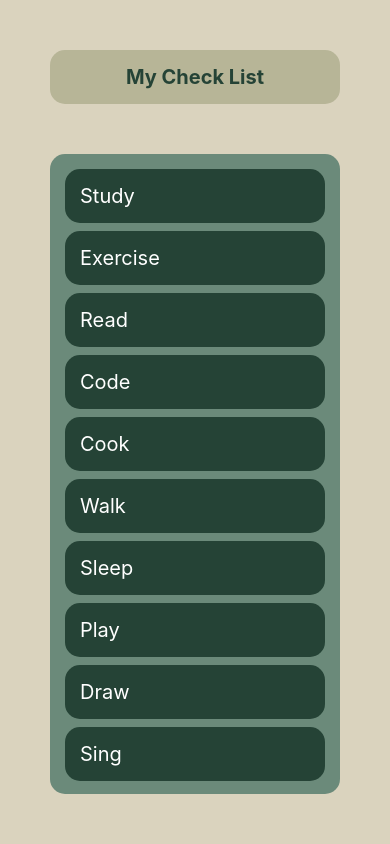
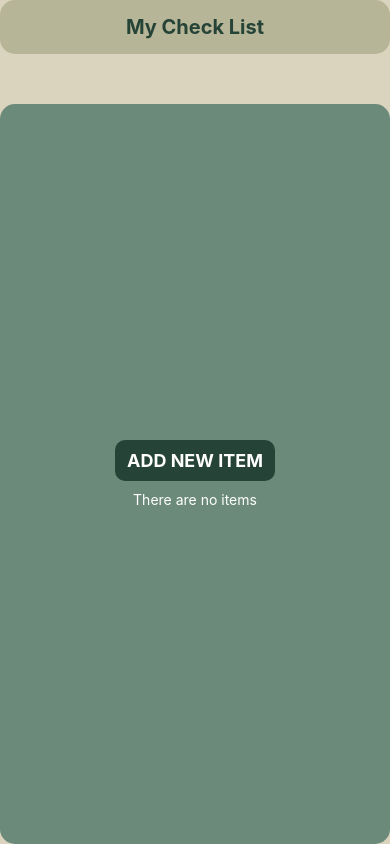
Before and after one commit to Bashamega/Checklist-mobile, a React Native app: screen / in a window 390 px wide. Built offline with nearby package versions, Linux system fonts and the light colour scheme.

Commit message:
Buttons and integration of buttons

```diff
--- a/App.tsx
+++ b/App.tsx
@@ -1,57 +1,25 @@
 import { StatusBar } from 'expo-status-bar';
-import { Text, View } from 'react-native';
+import { SafeAreaView, Text, View } from 'react-native';
 import { styles } from './styles';
 import { useState } from 'react';
 import { Items } from './types';
 import { List } from './components/List';
+import { AppButton } from './components/Btn';
 export default function App() {
-  const [list, setList] = useState<Items[]>([{
-    id: 1,
-    name: 'Study',
-    done: false
-  }, {
-    id: 2,
-    name: 'Exercise',
-    done: false
-  }, {
-    id: 3,
-    name: 'Read',
-    done: false
-  }, {
-    id: 4,
-    name: 'Code',
-    done: false
-  }, {
-    id: 5,
-    name: 'Cook',
-    done: false
-  }, {
-    id: 6,
-    name: 'Walk',
-    done: false
-  }, {
-    id: 7,
-    name: 'Sleep',
-    done: false
-  }, {
-    id: 8,
-    name: 'Play',
-    done: false
-  }, {
-    id: 9,
-    name: 'Draw',
-    done: false
-  }, {
-    id: 10,
-    name: 'Sing',
-    done: false
-  }])
+  const [list, setList] = useState<Items[] | []>([])
   return (
-    <View style={styles.container}>
+    <SafeAreaView style={styles.container}>
       <Text style={styles.heading}>My Check List</Text>
-      <List data={list} />
+      {list.length > 0 ?
+        <List data={list} />
+        :
+        <View style={[styles.main, {flex:1, alignItems:'center', justifyContent: 'center', gap: 10}]}>
+          <AppButton title='Add New Item' onPress={undefined}/>
+          <Text style={styles.none}>There are no items</Text>
+        </View>
+      }
       <StatusBar style="auto" />
 
-    </View>
+    </SafeAreaView>
   );
 }
--- a/components/Btn.tsx
+++ b/components/Btn.tsx
@@ -1,4 +1,4 @@
-import { View, Button, StyleSheet, TouchableOpacity, Text } from "react-native";
+import { TouchableOpacity, Text } from "react-native";
 import { styles } from "../styles";
 import { BtnProps } from "../types";
 export const AppButton = ({ onPress, title }: BtnProps) => (
--- a/styles.ts
+++ b/styles.ts
@@ -39,5 +39,22 @@ export const styles = StyleSheet.create({
     title:{
         color:'#fff',
         fontSize: 20,
+    },
+    appButtonContainer: {
+      elevation: 8,
+      backgroundColor: "#254336",
+      borderRadius: 10,
+      paddingVertical: 10,
+      paddingHorizontal: 12,
+    },
+    appButtonText: {
+      fontSize: 18,
+      color: "#fff",
+      fontWeight: "bold",
+      alignSelf: "center",
+      textTransform: "uppercase",
+    },
+    none:{
+      color:'#fff'
     }
   });
--- a/types.ts
+++ b/types.ts
@@ -1,6 +1,11 @@
+import { GestureResponderEvent } from "react-native";
 export type Items = {
     id: number
     name: string,
     done: boolean
 }
 export type ItemProps = {title: string};
+export type BtnProps = {
+    onPress:((event: GestureResponderEvent) => void) | undefined,
+    title:string
+}
```
